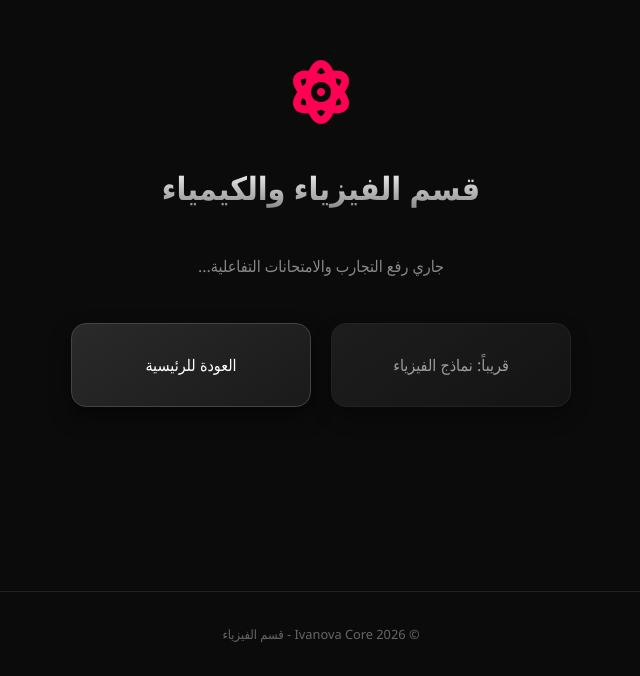
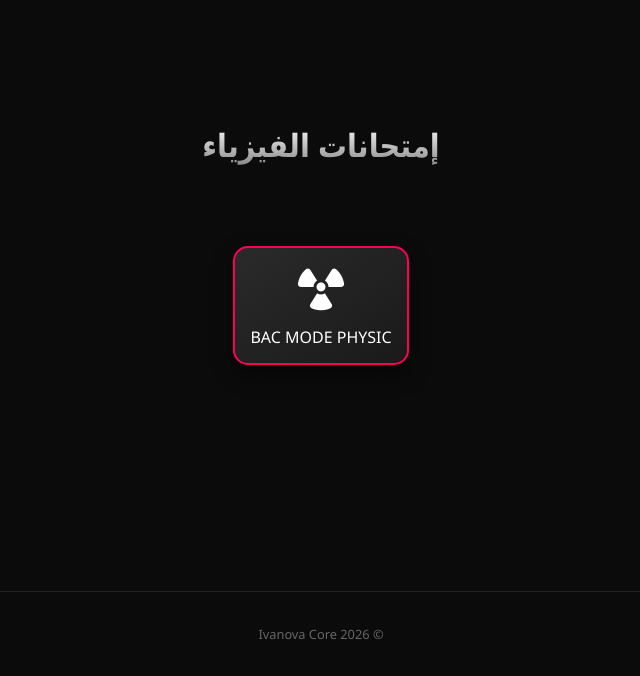
Before and after one commit to Edward-Xh-svg/ivanova-core, a website: page public/physic.html in a window 1280 px wide. Shown: the part 124-800 px from the top of the page, without its empty margins (319-959 px from the left). Drawn offline with Linux system fonts and the light colour scheme.

Commit message:
Update physic.html

```diff
--- a/public/physic.html
+++ b/public/physic.html
@@ -10,21 +10,21 @@
 </head>
 <body>
     <div class="container">
-        <i class="fa-solid fa-atom" style="font-size: 4rem; color: #ff0055; margin-bottom: 20px;"></i>
-        <h1>قسم الفيزياء والكيمياء</h1>
-        <p style="color: #888;">جاري رفع التجارب والامتحانات التفاعلية...</p>
+        <h1>إمتحانات الفيزياء</h1>
 
-        <div class="grid" style="margin-top: 30px;">
-            <div class="card" style="opacity: 0.6; cursor: not-allowed;">
-                <span>قريباً: نماذج الفيزياء</span>
+        <div id="pdf-list" class="grid">
             </div>
-            <a href="index.html" class="card" style="border-color: #444;">
-                <span>العودة للرئيسية</span>
+
+        <div style="margin-top: 50px;">
+            <a href="bacmode-PC.html" class="card" style="border: 2px solid #ff0055; padding: 15px;">
+                <i class="fa-solid fa-radiation"></i>
+                <span>BAC MODE PHYSIC</span>
             </a>
         </div>
     </div>
+
     <footer class="footer">
-        <p>© 2026 Ivanova Core - قسم الفيزياء</p>
+        <p>© 2026 Ivanova Core</p>
     </footer>
 </body>
 </html>
```
